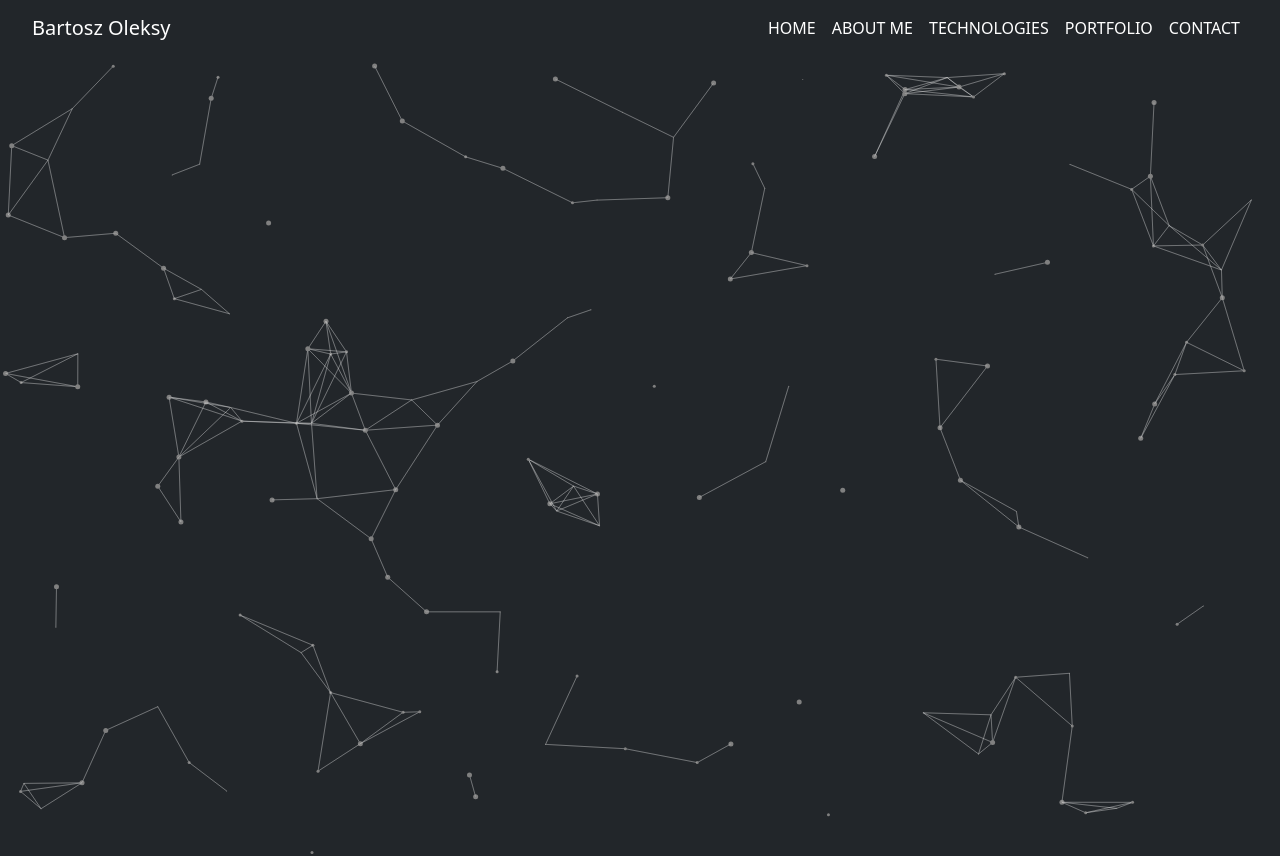
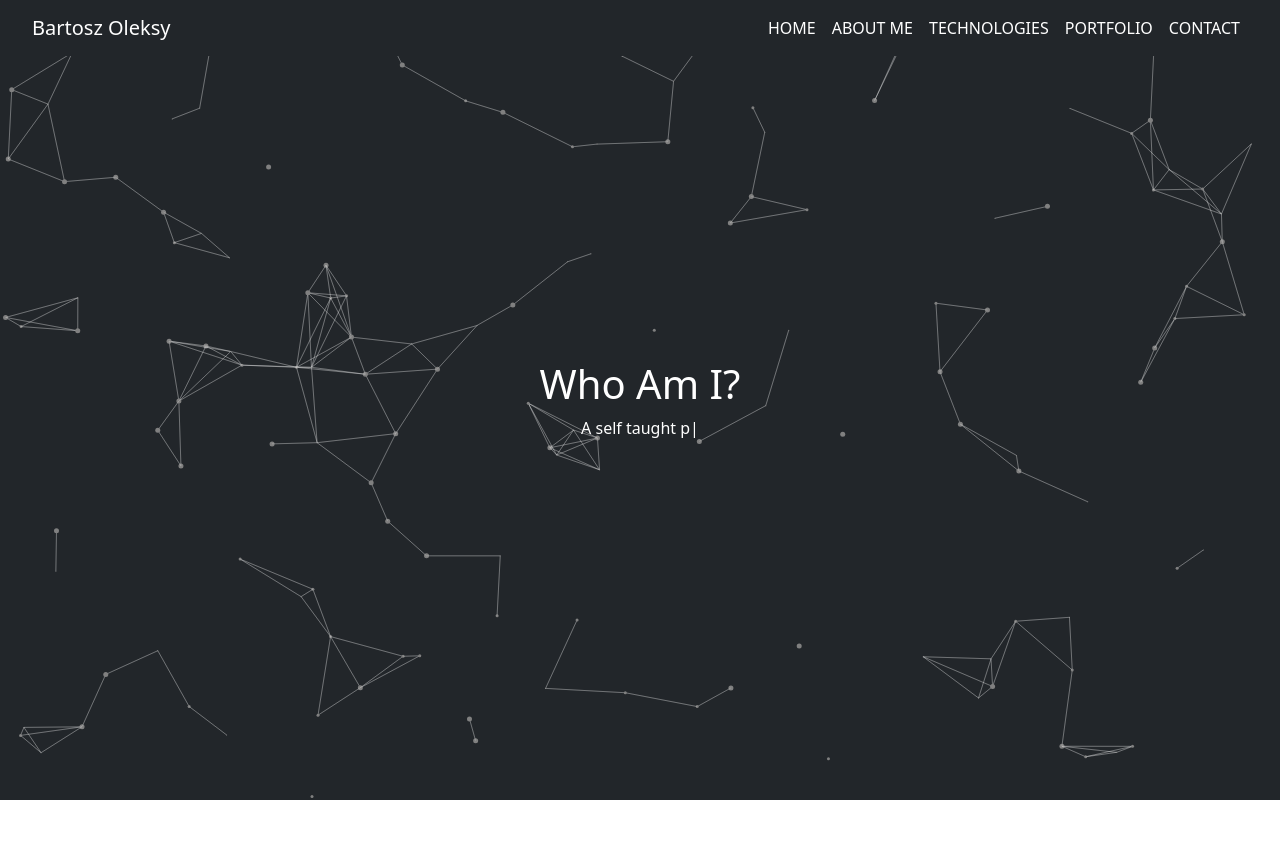
Before and after one commit to blksy/Portfolio, a React (Create React App) app: page / in a window 1280 px wide. After the commit the page ends 806 px from the top, so only its background shows below. Built offline with nearby package versions, Linux system fonts and the light colour scheme.

Commit message:
added react typed to the page header

```diff
--- a/package.json
+++ b/package.json
@@ -11,6 +11,7 @@
     "react-bootstrap": "^2.5.0",
     "react-dom": "^18.2.0",
     "react-scripts": "^2.1.3",
+    "react-typed": "^1.2.0",
     "web-vitals": "^2.1.4"
   },
   "scripts": {
--- a/src/App.js
+++ b/src/App.js
@@ -2,11 +2,13 @@ import './App.css';
 import React from 'react';
 import Particles from './Particles';
 import Navigation from './screens/navigationBar/NavigationBar';
+import Header from './screens/header/Header';
 
 function App() {
   return (
     <div className="App">
       <Navigation/>
+      <Header/>
       <Particles/>
     </div>
   );
--- a/src/screens/header/Header.js
+++ b/src/screens/header/Header.js
@@ -1,8 +1,26 @@
 import React from 'react'
+import './header.css'
+import Typed from 'react-typed'
 
 function Header() {
   return (
-    <div>Header</div>
+    <div className='header'>
+    <h1>Who Am I?</h1>
+    <Typed
+        strings={[
+          "My name is Bartosz",
+          "A self taught programmer",
+          "Or more specifically",
+          "Front-end developer",
+          "OR!",
+          "Full stack developer",
+          "Want to know more?",
+          "Just scroll down"]}
+          typeSpeed={40}
+          backSpeed={50}
+          loop
+      />
+    </div>
   )
 }
 
--- a/src/screens/header/header.css
+++ b/src/screens/header/header.css
@@ -0,0 +1,13 @@
+.header {
+    display: flex;
+    position: absolute;
+    color: var(--font-color);
+    top: 0;
+    left: 0;
+    right: 0;
+    bottom: 0;
+    flex-direction: column;
+    justify-content: center;
+    align-items: center;
+    z-index: 1;
+  }
--- a/src/screens/navigationBar/NavigationBar.js
+++ b/src/screens/navigationBar/NavigationBar.js
@@ -14,7 +14,10 @@ function createLinks(){
 function NavigationBar() {
   return (
     <div id="home">
-        <Navbar className='navigation__container' expand="md">
+        <Navbar className='navigation__container'
+        style={{zIndex:'2', position: 'fixed', top:'0', width:'100%'}}
+        collapseOnSelect
+        expand="md">
         <Navbar.Brand style={{marginLeft: '2rem'}} href="#home">Bartosz Oleksy</Navbar.Brand>
         <Navbar.Toggle aria-controls="basic-navbar-nav" />
         <Navbar.Collapse style={{justifyContent: 'flex-end', marginLeft:'1rem', borderColor:'none'}}>
```
Also changed, not shown: src/App.css (line endings or trailing spaces), 1 other file (tests, documents, lock files or other folders).
